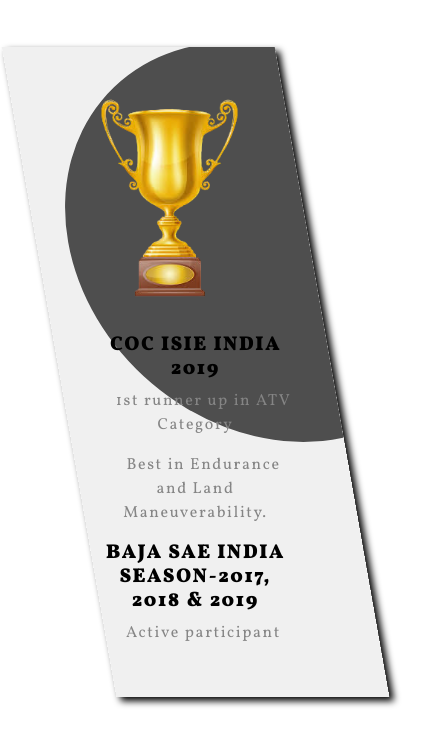
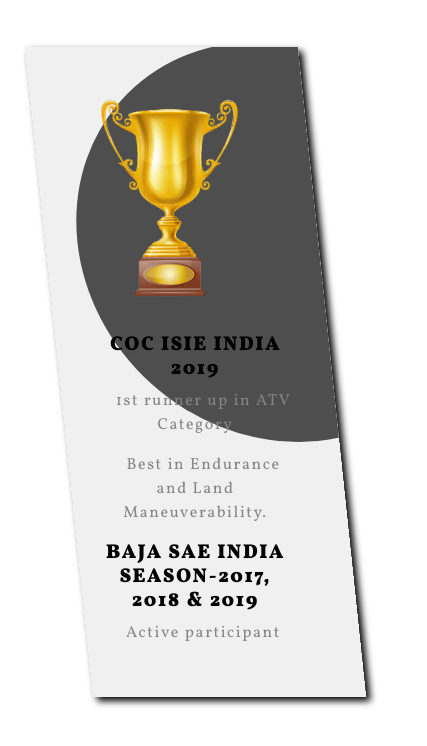
Before and after one commit to mm1025web/Achiements, a plain HTML site: page index.html in a window 390 px wide. Shown: the part 98-844 px from the top of the page, 427 px wide, since content can reach past the window. Drawn offline with nearby package versions, Linux system fonts and the light colour scheme.

Commit message:
Update index.css

```diff
--- a/index.css
+++ b/index.css
@@ -112,11 +112,11 @@
   }
   @media(max-width:850px){
     .story-bg {
-        transform: skewX(10deg);
+        transform: skewX(6deg);
       }
 
       .story {
-        transform: skewX(-10deg);
+        transform: skewX(-6deg);
         flex-direction: column;
         align-items: center;
       }
```
